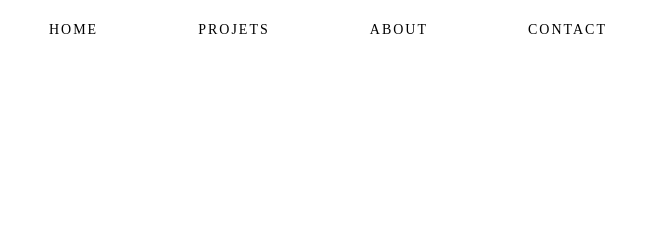
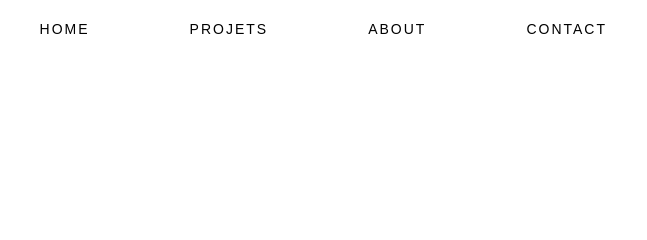
Before and after one commit to aarena18/projet_portfolio_A2, a plain HTML site: page index.html in a window 1280 px wide. Shown: the top 240 px of the page, 573-1220 px from the left. Drawn offline with Linux system fonts and the light colour scheme.

Commit message:
:test_tube: testing checkly

```diff
--- a/style.css
+++ b/style.css
@@ -3,7 +3,7 @@
   margin: 0;
   padding: 0;
   box-sizing: border-box;
-  font-family: sans-serif;
+  font-family: poppins, sans-serif;
 }
 body {
   background: white;
@@ -50,7 +50,6 @@ header {
 }
 
 nav a {
-  font-family: "Sans-serif";
   font-size: 14px;
   color: black;
   letter-spacing: 2px;
@@ -129,7 +128,6 @@ nav ul li {
 #text_banner {
   width: auto;
   height: auto;
-  font-family: "Spartan";
   color: black;
   font-size: 66px;
   font-weight: 500;
```
